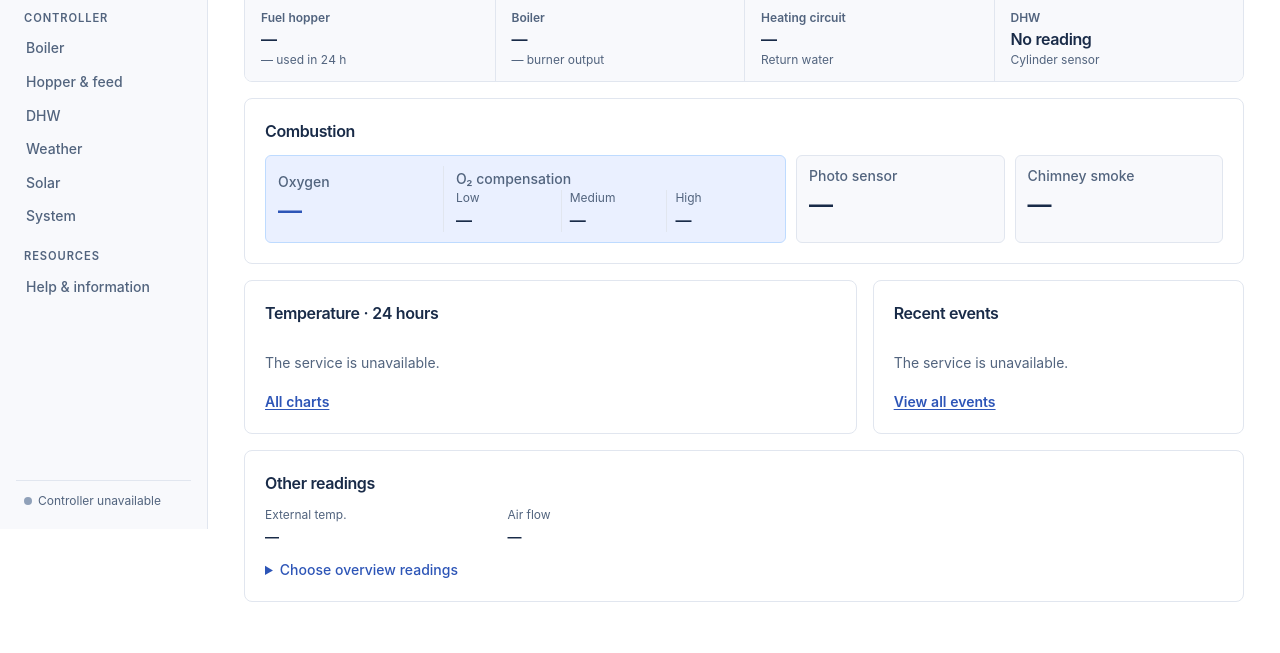
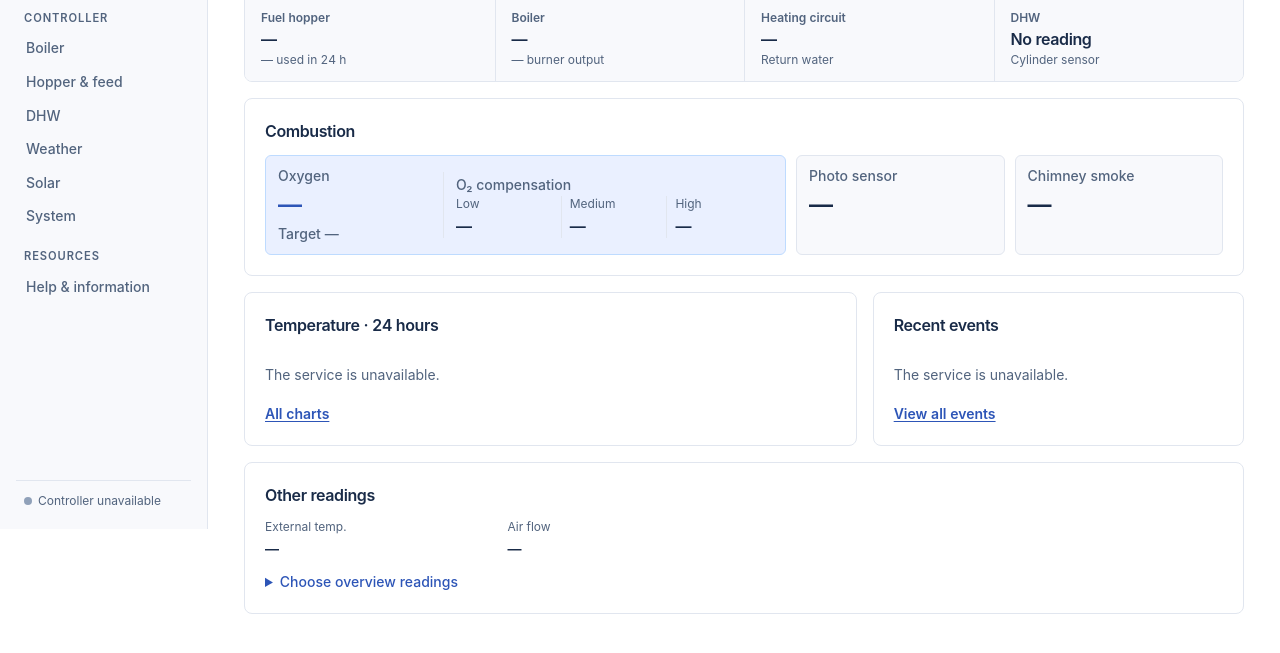
Before and after one commit to mlipscombe/boiler-mate, a website: page internal/webui/assets/index.html in a window 1280 px wide. Shown: the part 271-924 px from the top of the page. Drawn offline with Linux system fonts and the light colour scheme; no server answers.

Commit message:
Show live oxygen target and reset Overview readings

```diff
--- a/internal/webui/assets/app.js
+++ b/internal/webui/assets/app.js
@@ -31,7 +31,7 @@ const readingGroups = ['operating_data','advanced_data'];
 const readingAliases = {
   o2_corr_low:'corr_low',o2_corr_medium:'corr_medium',o2_corr_high:'corr_high',clouds:'cloud_level',
 };
-const combustionReadings = new Set(['oxygen','corr_low','corr_medium','corr_high','photo_level','smoke_temp']);
+const combustionReadings = new Set(['oxygen','oxygen_ref','o2_setpoint','corr_low','corr_medium','corr_high','photo_level','smoke_temp']);
 const consumptionPeriods = [['hours','Hourly'],['days','Daily'],['months','Monthly'],['years','Yearly']];
 const labels = {
   boiler_temp: ['Boiler temperature','°C'], boiler_ref: ['Boiler target temperature','°C'],
@@ -99,7 +99,8 @@ let pushSetup = null;
 let pushSubscription = null;
 let noticeFilter = saved('noticeFilter', ['alarm','info','connection']);
 let chosenSignals = saved('signals',['operating_data.boiler_temp','operating_data.boiler_ref']);
-let chosenMetrics = saved('metrics',['operating_data.external_temp','operating_data.air_flow'])
+const defaultOverviewReadings = ['operating_data.external_temp','operating_data.air_flow'];
+let chosenMetrics = saved('metrics',defaultOverviewReadings)
   .filter(key=>!combustionReadings.has(readingName(key)));
 
 function dom(tag, attrs = {}, ...children) {
@@ -337,10 +338,13 @@ function renderCombustion(target) {
       dom('span',{class:'metric-label'},name),
       dom('strong',{class:'combustion-value'},display(value),value!=null&&dom('small',{},unitSignal(key))));
   };
+  const oxygen = reading('Oxygen','oxygen','combustion-current');
+  const oxygenTarget = status.online ? signal('operating_data.oxygen_ref') ?? signal('advanced_data.o2_setpoint') : null;
+  oxygen.append(dom('span',{class:'metric-label'},'Target '+withUnit(oxygenTarget,'%')));
   const compensation = [['Low','corr_low'],['Medium','corr_medium'],['High','corr_high']];
   target.replaceChildren(
     dom('section',{class:'combustion-reading combustion-oxygen','aria-label':'Oxygen and compensation'},
-      reading('Oxygen','oxygen','combustion-current'),
+      oxygen,
       dom('div',{class:'combustion-compensation'},dom('span',{class:'metric-label'},'O₂ compensation'),
         dom('dl',{},compensation.map(([name,key])=>{
           const value = status.online ? signal('operating_data.'+key) ?? signal('advanced_data.o2_'+key) : null;
@@ -354,7 +358,8 @@ function overview(token) {
   const chartBody = dom('div',{},empty('Loading temperature history…'));
   const recent = dom('div',{},empty('Loading recent events…'));
   const metricsPanel = dom('div',{},empty('Waiting for telemetry…'));
-  const customise = dom('details',{},dom('summary',{},'Choose overview readings'),metricsPanel);
+  const customise = dom('details',{},dom('summary',{},'Choose overview readings'),metricsPanel,
+    btn('Reset to default',()=>setMetrics(null),'secondary mt-2'));
   main.replaceChildren(heading('Pellet boiler'),
     dom('div',{class:'stack'},live,
       card('Combustion',null,dom('div',{class:'combustion-grid',id:'overview-combustion'})),
@@ -363,12 +368,13 @@ function overview(token) {
         card('Recent events',null,recent,dom('a',{class:'home-link',href:'#events'},'View all events'))),
       card('Other readings',null,dom('div',{class:'compact-readings',id:'overview-custom'}),customise)));
   updateOverview();
-  const renderChooser = ()=>chooseSignals(metricsPanel,chosenMetrics,selection=>{
-    chosenMetrics=selection;
+  const setMetrics = selection=>{
+    chosenMetrics=selection??defaultOverviewReadings;
     saveLocal('metrics',selection);
     updateOverview();
     renderChooser();
-  },{exclude:combustionReadings});
+  };
+  const renderChooser = ()=>chooseSignals(metricsPanel,chosenMetrics,setMetrics,{exclude:combustionReadings});
   customise.addEventListener('toggle',()=>{if(customise.open)renderChooser();});
   let historyRequest = 0;
   const refreshChart = async(showError=false)=>{
```
Also changed, not shown: internal/webui/assets/style.css.
